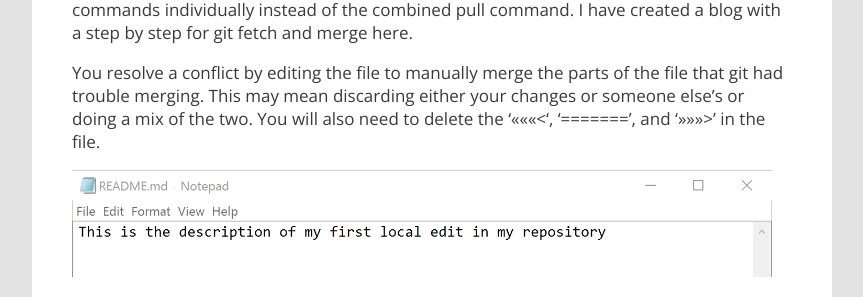
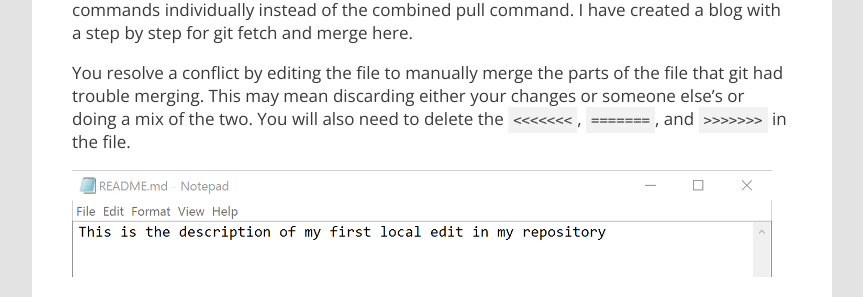
Before and after one commit to marcvaneijk/marcvaneijk.old, a Jekyll site: the page built from _posts/2016-02-03-githubstart.md, in a window 1280 px wide and 900 px high, scrolled down 19767 px. Shown: the part 199-496 px from the top of the window, without its empty margins (58-921 px from the left). Built offline with Jekyll 4.4.1, drawn with Linux system fonts in a browser that asks for light colours; nearby versions of some CDN libraries; some of the changed text lies outside the part shown.

````diff
--- a/_posts/2016-02-03-githubstart.md
+++ b/_posts/2016-02-03-githubstart.md
@@ -26,6 +26,7 @@ Azure Resource Manager was announced at Build in April, 2014. This introduced a
 ## Template orchestration
 
 Azure Resource Manager uses templates to orchestrate the deployment of resources in Microsoft Azure and Microsoft Azure Stack. These templates are configured in JSON (JavaScript Object Notation) language. The templates are declarative and idempotent.
+
 - Declarative. You define the end state and the dependencies of the resources that comprise your application in the template. The platform converts the declarative template to imperative code that deploys your resources
 - Idempotent. After you deployed your resources with a template and make an update to it, you can rerun the updated template to the same resource group. The updated resources will be added by the deployment.
 
@@ -45,6 +46,7 @@ GitHub is a web-based Git repository hosting service. I’ll try to simplify wit
 ## Signup on GitHub
 
 To get started with GitHub, you will need a GitHub account. Browse to http://www.github.com. You’ll need to enter
+
 - a username (this name must be unique on GitHub and will be visible to all GitHub users),
 - an email address (this email address will be used to validate your account and receive notification, your email address will not be visible to all GitHub users)
 - a password (the username and the password are used to sign in to GitHub and for contributing)
@@ -76,6 +78,7 @@ When you click “create repository” you are redirected to the repository star
 ## Clients
 
 There are two common clients you can use to interact with GitHub.
+
 - Git is the engine of the local version control system. Git provides a command line interface and is the only tool that allows you to run all Git commands.
 - Github Desktop is an application with a graphical UI that allows you to perform all basic Git activities without a command line.
 
@@ -149,7 +152,7 @@ Next we need lookup the Git endpoint of our GitHub repository. You can find the
 
 <img src="/images/2016-02-03/19-Clone2.png" width="700">
 
-Type “git clone <the repository endpoint>” in you command line.
+Type `git clone <the repository endpoint>` in you command line.
 ```
 git clone https://github.com/marcvaneijkdemo/MyFirstRepository.git
 ```
@@ -247,7 +250,7 @@ The auto-merge will only update the conflicting code within a file. All none con
 
 If you want more control over the merging process you can use the fetch and merge commands individually instead of the combined pull command. I have created a blog with a step by step for git fetch and merge here.
 
-You resolve a conflict by editing the file to manually merge the parts of the file that git had trouble merging. This may mean discarding either your changes or someone else’s or doing a mix of the two. You will also need to delete the ‘<<<<<<<‘, ‘=======’, and ‘>>>>>>>’ in the file.
+You resolve a conflict by editing the file to manually merge the parts of the file that git had trouble merging. This may mean discarding either your changes or someone else’s or doing a mix of the two. You will also need to delete the `<<<<<<<`, `=======`, and `>>>>>>>` in the file.
 
 <img src="/images/2016-02-03/32-GitConflict5.png" width="700">
 
````
